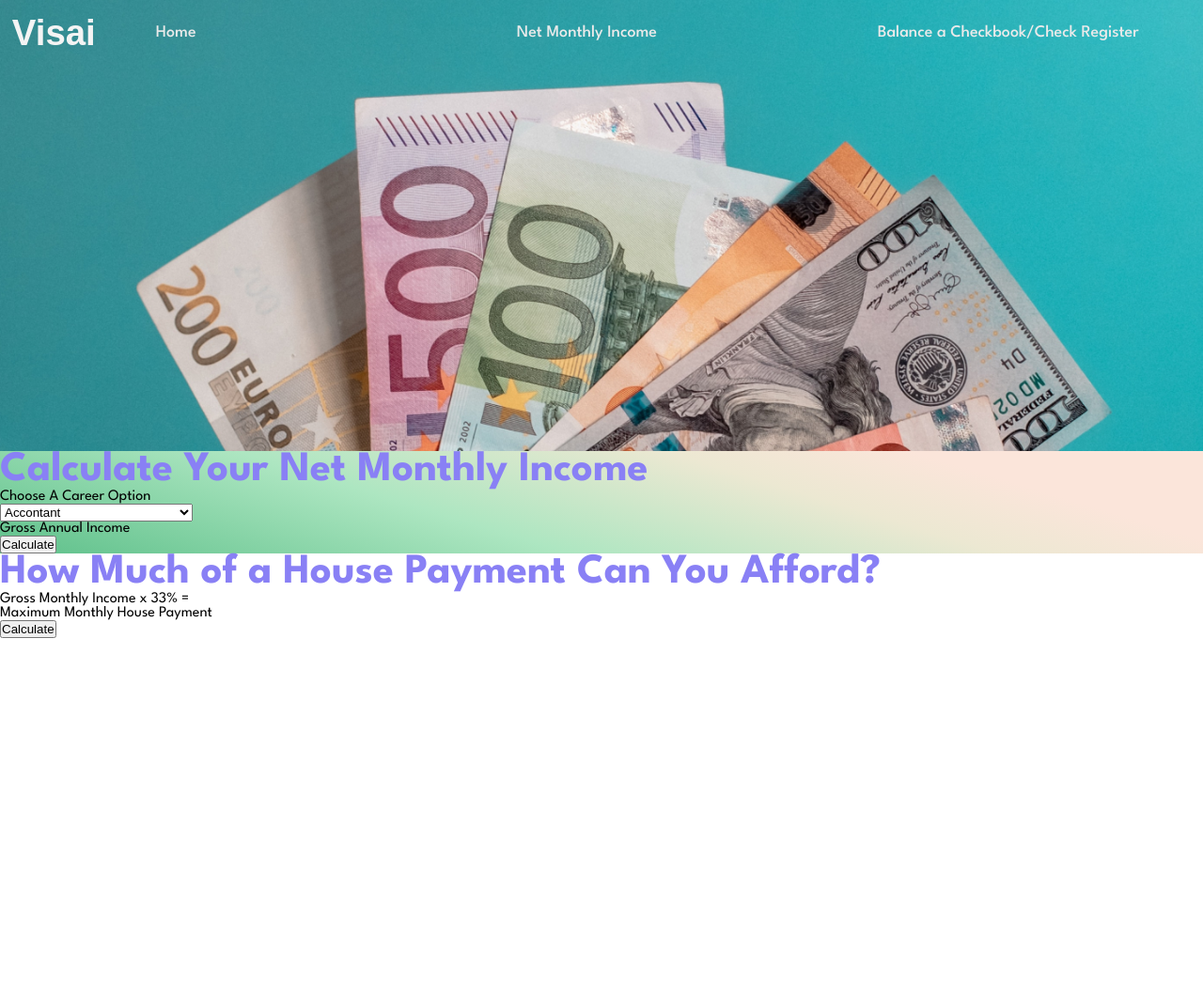
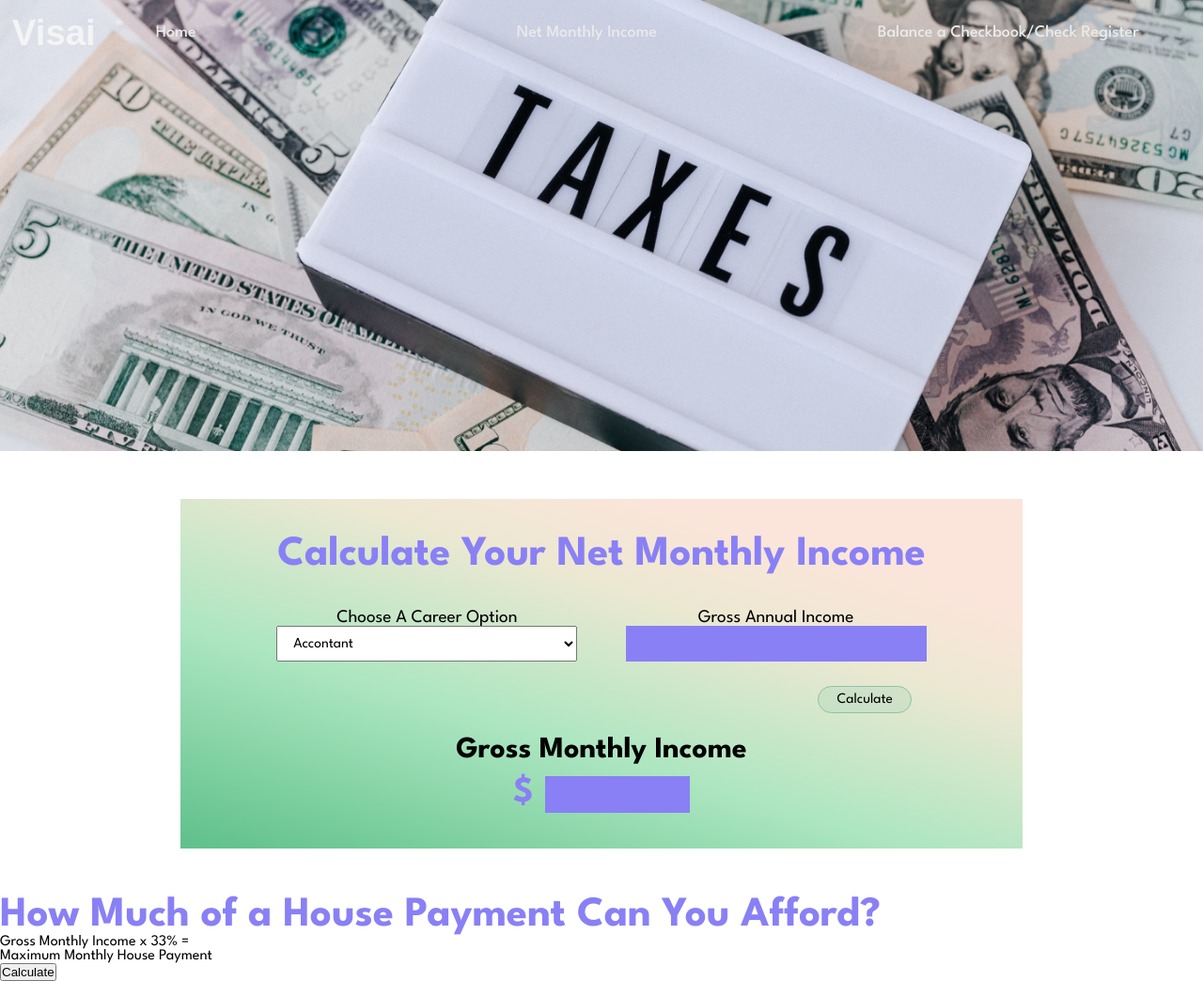
Before and after one commit to IleneVuong/budgetproject, a plain HTML site: page pageTwo.html in a window 1280 px wide. Shown: the top 1044 px of the page at 94% size. Before the commit the page ends 800 px from the top, so only its background shows below. Drawn offline with Linux system fonts and the light colour scheme; a web font is replaced by a local one.

Commit message:
submit before i messed with js

```diff
--- a/java.js
+++ b/java.js
@@ -269,6 +269,7 @@ function taxes() {
     td = ft + st + ss + mc + sd + ri + mi;
     nmi = gmi - td;
     console.log(ft, st, ss, mc, sd, ri, mi, td, nmi);
+    return(nmi);
 }
 taxes();
 
--- a/pageTwo.html
+++ b/pageTwo.html
@@ -8,7 +8,7 @@
     <link rel="stylesheet" href="style.css">
 </head>
 <body>
-    <div class="hero-img">
+    <div class="hero-img hero-img2">
         <div class="nav-bar">
             <div class="logo">
                 <a href="index.html">
@@ -42,12 +42,12 @@
     </div>
 <!-- Calculate Your Net Monthly Income - Section1 -->
     <section class="nm-sec gradient" id="section-net-monthly">
-        <h3>Calculate Your Net Monthly Income</h3>
-        <div>
+        <h3 class="sect1-head">Calculate Your Net Monthly Income</h3>
+        <div class="sect1-content">
+            <div class="career-flex">
                 <p>Choose A Career Option</p>
-            <!-- <ul class="selectdropdown" id="myList"></ul>-->
                 <form class="career">
-                <select class="careerInput">
+                        <select class="career-input">
                         <option>Accontant</option>
                         <option>Advance Tractor/Trailer Driver</option>
                         <option>Agricultural Engineer</option>
@@ -58,8 +58,8 @@
                         <option>Bus Driver</option>
                         <option>Business Development Officer</option>
                         <option>Business Manager (Hotel, etc.)</option>
-                    <option>CNC Manufacturingz</option>
-                    <option>Carpenterz</option>
+                        <option>CNC Manufacturing</option>
+                        <option>Carpenter</option>
                         <option>Chef</option>
                         <option>Chemist</option>
                         <option>Civil Engineering Technician</option>
@@ -120,9 +120,20 @@
                         <option>Wind Energy Technician</option>
                     </select>
                 </form>
+            </div>
+            <div class="income-flex">
                 <p>Gross Annual Income</p>
-            <p class="GaiOutput"></p>
-            <button onclick="divideBy12()" id="calculateGmi">Calculate</button>
+                <output><p class="gross-annual"></p></output>
+            </div>
+        </div>
+        <button onclick="filter()" id="calculateGmi">Calculate</button>
+        <div class="gross-monthly">
+            <h4>Gross Monthly Income</h4>
+            <div class="flex">
+                <p class="dollar">$</p>
+                <p class="monthly-number"></p>
+            </div>
+
         </div>
     </section>
 
--- a/style.css
+++ b/style.css
@@ -10,6 +10,10 @@
     background-repeat:no-repeat;
     background-size:cover;
     background-position-y: center;
+}
+
+.hero-img2 {
+    background-image:url("img/taxes.png");
 }
 
 a {
@@ -92,3 +96,85 @@ footer {
     background: rgb(98,194,141);
     background: linear-gradient(17deg, rgba(98,194,141,1) 2%, rgba(173,230,193,1) 37%, rgba(236,232,210,1) 65%, rgba(251,229,218,1) 81%);
 }
+
+.gross-annual {
+    background:#8980F5;
+    padding:1.5vw;
+}
+
+.sect1-content {
+    display:flex;
+    flex:wrap;
+    padding: 0 8vw;
+    justify-content:space-between;
+}
+
+.income-flex,
+.career-flex {
+    width:25vw;
+}
+
+#section-net-monthly {
+    margin: 4vw 15vw;
+}
+
+.sect1-head {
+    text-align: center;
+    padding-top:3vw;
+    padding-bottom:3vw;
+}
+
+.sect1-content p {
+    text-align:center;
+    font-size:1.5vw;
+}
+
+.career-input {
+    width:100%;
+    height:3vw;
+    padding:0 1vw;
+    font-size:1.2vw;
+    font-family:"League Spartan", sans-serif;
+}
+
+#calculateGmi {
+    margin: 2vw 0 2vw 53vw;
+    padding: .5vw 1.5vw;
+    background-color:#a1d2b64b;
+    border: #8ec2a4 solid .15vw;
+    border-radius:2vw;
+    font-family:"League Spartan", sans-serif;
+    font-size:1.2vw;
+}
+
+#calculateGmi:hover {
+    background-color:#fffefe91;
+}
+
+.gross-monthly {
+    font-family:"League Spartan", sans-serif;
+    padding: 0 8vw;
+    text-align:center;
+    font-size:2.5vw;
+}
+
+.dollar {
+    font-family:"League Spartan", sans-serif;
+    font-weight:600;
+    font-size:3vw;
+    color:#8980F5;
+    padding-right:1vw;
+}
+
+.flex {
+    display:flex;
+    flex:wrap;
+    justify-content: center;
+    padding-bottom:3vw;
+    padding-top:1vw;
+}
+
+.monthly-number {
+    background:#8980F5;
+    padding:1.5vw 6vw;
+}
```
Also changed, not shown: img/taxes.png (added). Lines whose indentation alone changed are shown as unchanged.
